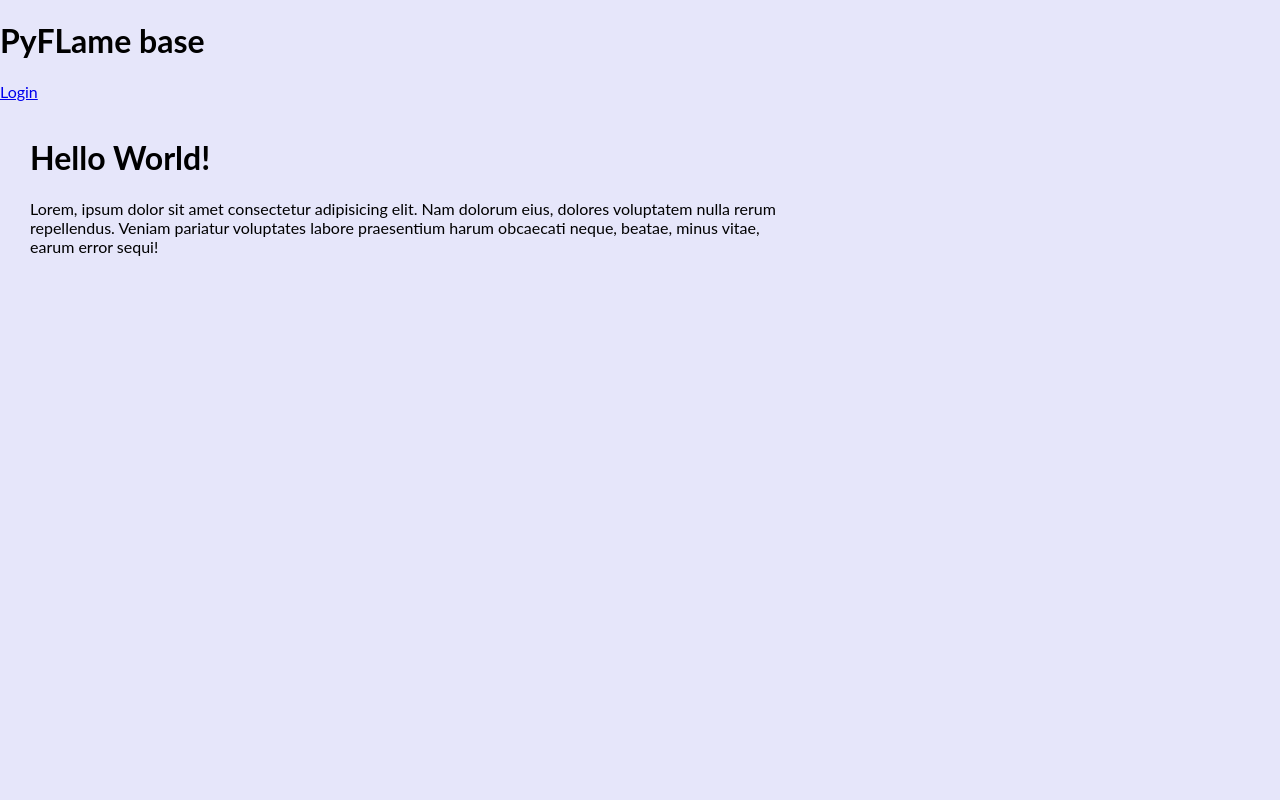
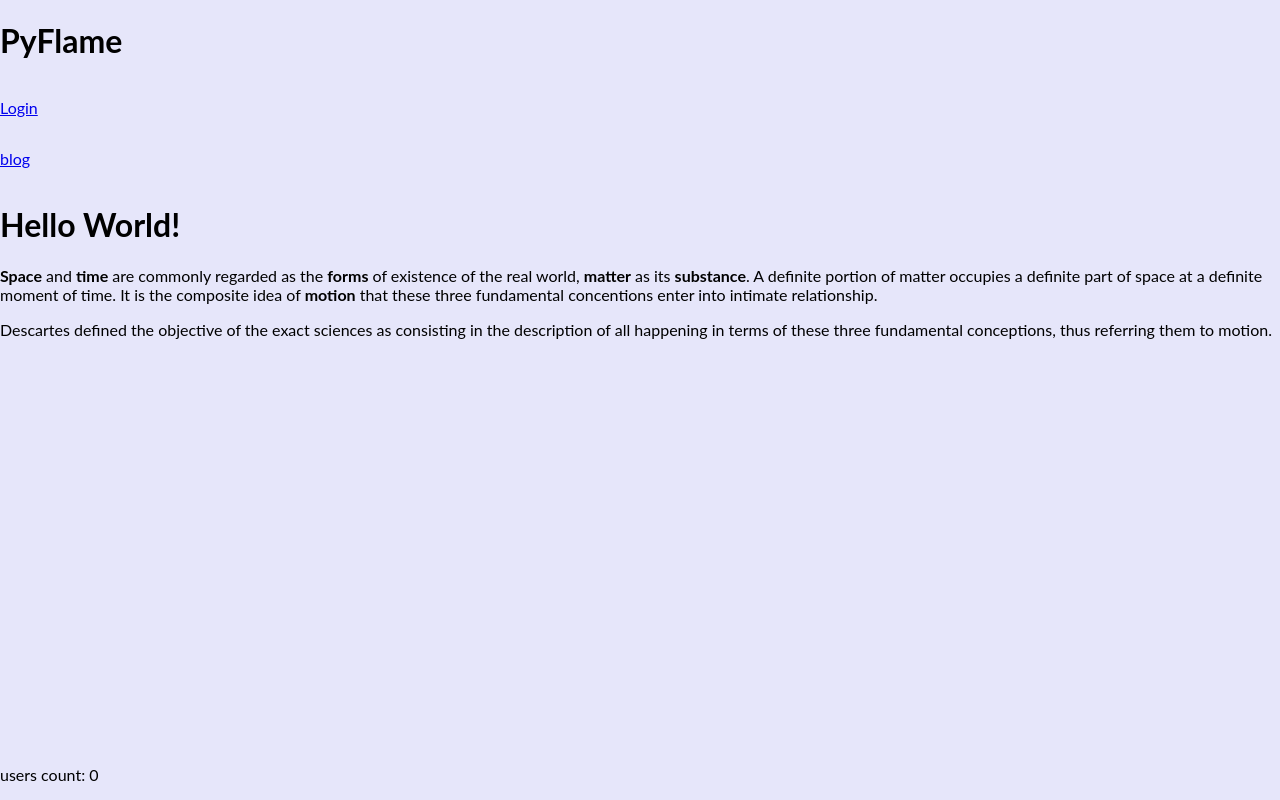
Before and after one commit to westoleaboat/PyFlame, a Django app: page / in a window 1280 px wide. Run offline with Django 4.2, Linux system fonts and the light colour scheme; parts of the project's set-up code (start-up, migrations or seed data) failed here and were passed over.

Commit message:
(ADD) fix base layout

```diff
--- a/blog/static/css/blog.css
+++ b/blog/static/css/blog.css
@@ -16,7 +16,9 @@ body {
     background-color: lavender;
     max-width: 1400px;
     margin: 0 auto;
-
+    display: flex;
+    flex-direction: column;
+    min-height: 100vh;
 }
 
 #sidebar {
@@ -49,9 +51,7 @@ body {
 }
 
 #content {
-    float:left;
-    width:60%;
-    padding:0 0 0 30px;
+    flex: 1;
 }
 
 #posts {
@@ -180,10 +180,24 @@ tr:hover {
     margin-top: 0;
 }
 
-data-markdown-init {
-    max-height: 200px;
+.markdownx {
+    display: flex;
+    gap: 1rem;
+}
+
+.markdown-preview {
+
 }
 
 textarea#id_body.markdownx-editor {
     max-height: 200px;
 }
+
+.user {
+    display: flex;
+    gap: 1rem;
+}
+
+footer {
+    flex-shrink: 0;
+}
--- a/pyflame/templates/pyflame/base.html
+++ b/pyflame/templates/pyflame/base.html
@@ -8,22 +8,33 @@
 
 </head>
 <body>
-    <h1>PyFLame base</h1>
+    <header>
+        <div>
+            <h1>PyFlame</h1>
+        </div>
+        <div class='user'>
+            {% if user.is_authenticated %}
+            <p>Hello, {{ user.username }}!</p>
+            <p><a href="{% url 'logout' %}">Logout</a></p>
+            {% else %}
+                <p>
+                    <a href="{% url 'login' %}">Login</a>
+                </p>
+            {% endif %}
+        </div>
 
-    {% if user.is_authenticated %}
-    <p>Hello, {{ user.username }}!</p>
-    <a href="{% url 'logout' %}">Logout</a>
+        <p><a href="{% url 'blog:post_list' %}">blog</a></p>
+    </header>
 
-    {% else %}
-        <p>
-            <a href="{% url 'login' %}">Login</a>
-        </p>
-    {% endif %}
 
     <div id="content">
         {% block content %}
         {% endblock %}
     </div>
 
+
+    <footer>
+        <p>users count: {{ user_count }}</p>
+    </footer>
 </body>
 </html>
--- a/pyflame/templates/pyflame/index.html
+++ b/pyflame/templates/pyflame/index.html
@@ -5,5 +5,6 @@
 {% block content %}
   <h1>Hello World!</h1>
 
-  <p>Lorem, ipsum dolor sit amet consectetur adipisicing elit. Nam dolorum eius, dolores voluptatem nulla rerum repellendus. Veniam pariatur voluptates labore praesentium harum obcaecati neque, beatae, minus vitae, earum error sequi!</p>
+  <p><b>Space</b> and <b>time</b> are commonly regarded as the <b>forms</b> of existence of the real world, <b>matter</b> as its <b>substance</b>. A definite portion of matter occupies a definite part of space at a definite moment of time. It is the composite idea of <b>motion</b> that these three fundamental concentions enter into intimate relationship.</p>
+  <p>Descartes defined the objective of the exact sciences as consisting in the description of all happening in terms of these three fundamental conceptions, thus referring them to motion.</p>
 {% endblock %}
--- a/pyflame/views.py
+++ b/pyflame/views.py
@@ -1,5 +1,8 @@
 from django.shortcuts import render
+from django.contrib.auth.models import User
 
 # Create your views here.
 def index(request):
-    return render(request, 'pyflame/index.html', {})
+    user_count = User.objects.count()
+    print(user_count)
+    return render(request, 'pyflame/index.html', {'user_count':user_count})
```
Also changed, not shown: blog/templates/blog/base.html (+20 -5 lines), blog/templates/blog/post/list.html (+5 -2 lines), blog/templates/blog/post/new_post.html (+14 -5 lines), blog/views.py (+8 -2 lines).
